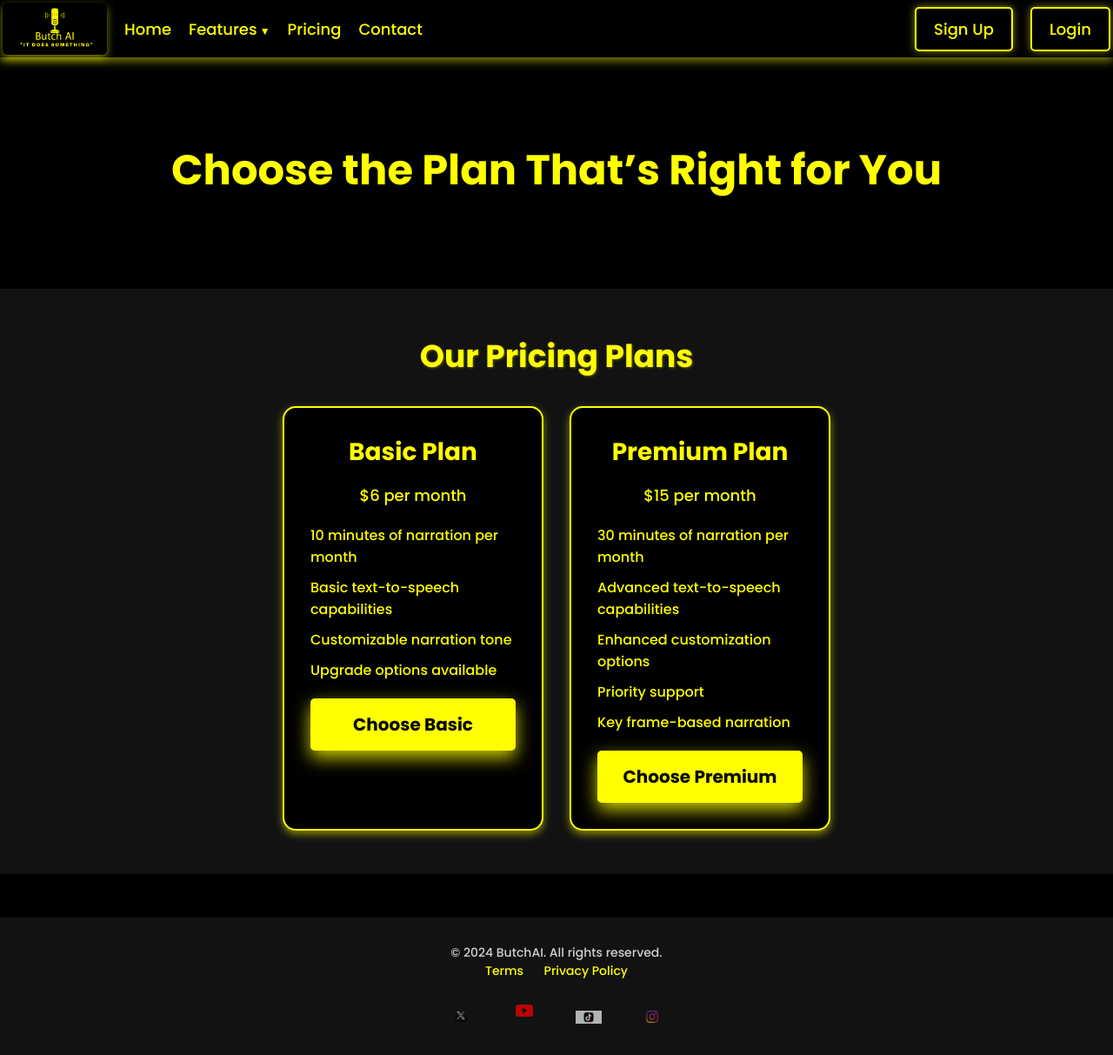
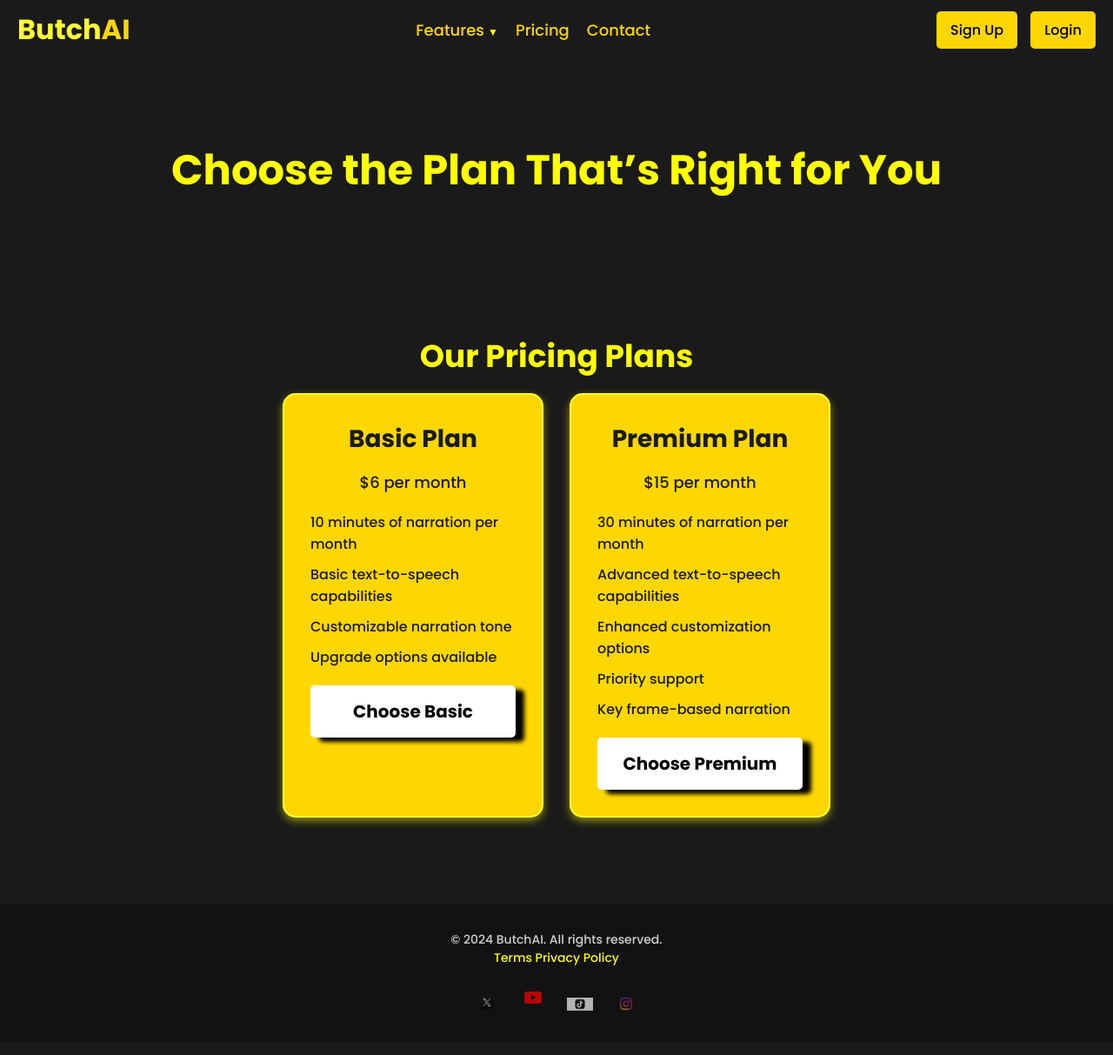
Before and after one commit to jbsam7/ButchAI, a Flask app: page /pricing in a window 1280 px wide. Shown: the whole page at 87% size. After the commit the page ends 1162 px from the top, so only its background shows below. Run offline with Flask 3, Linux system fonts and the light colour scheme.

```diff
--- a/templates/pricing.html
+++ b/templates/pricing.html
@@ -15,7 +14,7 @@
         }
 
         html, body {
-            background-color: black;
+            background-color: #1a1a1a;
             color: yellow;
             font-family: 'Poppins', sans-serif;
             margin: 0;
@@ -25,162 +24,120 @@
             position: relative;
         }
 
-        /* Header Styles */
+        /* Header */
         header {
             display: flex;
-            justify-content: space-between; /* Space between left and right sections */
+            justify-content: space-between;
             align-items: center;
-            padding: 3px;
+            padding: 10px 20px;
             position: fixed;
             top: 0;
             width: 100%;
-            background-color: rgba(0, 0, 0, 0.9); /* Semi-transparent for better visibility */
-            box-shadow: 0 4px 10px rgba(255, 255, 0, 0.5);
             z-index: 1000;
+            background-color: #1a1a1a;
+            transition: background-color 0.3s ease, box-shadow 0.3s ease;
         }
 
-        /* Left Section: Logo and Navigation Links */
-        .left-section {
-            display: flex;
-            align-items: center;
-            gap: 20px;
+        .logo-text {
+            font-size: 32px;
+            font-weight: 700;
+            color: #FFFF31;
         }
 
-        /* Logo Styling */
-        .logo {
-            height: 60px;
-            width: auto;
-            transition: box-shadow 0.3s ease-in-out;
-            border-radius: 6px;
-            box-shadow: 0 4px 10px rgba(255, 255, 0, 0.5);
+        .logo-text .ai {
+            color: #FFD700;
         }
 
-        .logo:hover {
-            box-shadow: 0 0 30px rgba(255, 255, 0, 1);
+        .nav-links-left {
+            display: flex;
+            gap: 20px;
+            align-items: center;
         }
 
-        /* Navigation Links Containers */
-        .nav-links-left, .nav-links-right {
-            display: flex;
-            align-items: center;
-            gap: 20px;
-        }
-
-        /* Left Navigation Links */
         .nav-links-left a {
-            color: yellow;
+            color: #FFD700;
             text-decoration: none;
             font-size: 18px;
-            transition: color 0.3s;
         }
 
         .nav-links-left a:hover {
             color: rgba(255, 255, 0, 0.8);
         }
 
-        /* Dropdown Menu */
         .dropdown {
             position: relative;
-        }
-
-        .dropdown > a::after {
-            content: " ▼";
-            font-size: 12px;
         }
 
         .dropdown-content {
             display: none;
             position: absolute;
-            background-color: black;
-            min-width: 150px;
-            box-shadow: 0 4px 8px rgba(255, 255, 0, 0.2);
+            background-color: rgba(0, 0, 0, 0.8);
+            min-width: 200px;
+            box-shadow: 0 8px 16px rgba(255, 255, 0, 0.3);
             z-index: 1;
-            text-align: left;
             border-radius: 8px;
         }
 
         .dropdown-content a {
-            color: yellow;
-            padding: 10px;
+            color: #FFD700;
+            padding: 12px 16px;
             text-decoration: none;
             display: block;
             font-size: 16px;
-            transition: background-color 0.3s ease;
-        }
-
-        .dropdown-content a:hover {
-            background-color: rgba(255, 255, 0, 0.2);
-            color: white;
         }
 
         .dropdown:hover .dropdown-content {
             display: block;
         }
 
-        /* Right Navigation Links (Sign Up and Login) */
+        .dropdown::after {
+            content: " ▼";
+            font-size: 12px;
+        }
+
+        .nav-links-right {
+            display: flex;
+            gap: 15px;
+            align-items: center;
+        }
+
         .nav-links-right a {
-            color: yellow;
+            color: black;
             text-decoration: none;
-            font-size: 18px;
-            padding: 10px 20px;
-            border: 2px solid yellow;
+            padding: 7px 14px;
+            border: 2px solid #FFD700;
             border-radius: 5px;
-            box-shadow: 0 0 10px rgba(255, 255, 0, 0.5);
-            transition: background-color 0.3s, color 0.3s, box-shadow 0.3s;
+            background-color: #FFD700;
         }
 
         .nav-links-right a:hover {
-            background-color: yellow;
+            background-color: #FFFF31;
             color: black;
-            box-shadow: 0 0 20px rgba(255, 255, 0, 0.8);
         }
 
-        /* Hamburger Menu */
+        /* Hide hamburger menu on desktop */
         .hamburger {
-            display: none; /* Hidden by default, shown on mobile via media queries */
-            cursor: pointer;
-            padding: 6px;
-            box-shadow: 0 4px 10px rgba(255, 255, 0, 0.8);
-            border-radius: 4px;
+            display: none;
         }
 
-        .hamburger div {
-            width: 30px;
-            height: 4px;
-            background-color: yellow;
-            margin: 5px 0;
-            border-radius: 2px;
-            box-shadow: 0 2px 5px rgba(255, 255, 0, 0.5);
-        }
-
-        /* Banner Styles */
+        /* Banner */
         .banner {
-            background-color: black; /* Removed the image and gradient */
-            display: flex;
-            align-items: center;
-            justify-content: center; /* Center the text */
-            padding: 100px 20px; /* Increased top padding to accommodate fixed header */
-            margin-top: 60px; /* Adjusted to prevent overlap with fixed header */
-            flex-direction: column;
+            background-color: #1a1a1a;
+            padding: 100px 20px;
             text-align: center;
+            margin-top: 60px; /* Adjusted for header height */
         }
 
         .banner-text {
             font-size: 48px;
             font-weight: bold;
-            color: yellow; /* Changed to yellow for better contrast */
-            max-width: 90%;
-            overflow: hidden;
-            white-space: nowrap;
-            /* Optional: Add text shadow for better visibility */
-            text-shadow: 2px 2px 4px rgba(0,0,0,0.7);
-            animation: none; /* Removed typing animation for simplicity */
+            color: yellow;
         }
 
         /* Pricing Section */
         .section {
             padding: 50px 20px;
-            background-color: #121212;
+            background-color: #1a1a1a;
             color: yellow;
             text-align: center;
         }
@@ -189,27 +146,25 @@
             font-size: 36px;
             font-weight: 700;
             margin-bottom: 15px;
-            text-shadow: 1px 1px 3px rgba(255, 255, 0, 0.3);
         }
 
         .pricing-table {
             display: flex;
             justify-content: center;
             gap: 30px;
-            margin-top: 30px;
-            flex-wrap: wrap; /* Allow wrapping on smaller screens */
+            flex-wrap: wrap;
         }
 
         .pricing-plan {
-            background-color: black;
-            border: 2px solid yellow;
+            background-color: #FFD700;
+            border: 2px solid #FFFF31;
             border-radius: 15px;
             padding: 30px;
             max-width: 300px;
             text-align: center;
+            width: 100%;
             box-shadow: 0 4px 10px rgba(255, 255, 0, 0.5);
             transition: transform 0.3s, box-shadow 0.3s ease-in-out;
-            width: 100%; /* Make full width on smaller screens */
         }
 
         .pricing-plan:hover {
@@ -220,11 +175,13 @@
         .pricing-plan h3 {
             font-size: 28px;
             margin-bottom: 15px;
+            color: #1a1a1a;
         }
 
         .pricing-plan p {
             font-size: 18px;
             margin-bottom: 20px;
+            color: #1a1a1a;
         }
 
         .pricing-plan ul {
@@ -232,34 +189,32 @@
             padding: 0;
             font-size: 16px;
             margin-bottom: 20px;
-            text-align: left; /* Align list items to the left */
+            text-align: left;
+            color: #1a1a1a;
         }
 
         .pricing-plan ul li {
             margin-bottom: 10px;
         }
 
-        /* Updated CTA Button Styles */
         .cta-button {
-            display: block; /* Make the button a block element */
-            width: 100%; /* Occupy full width of the container */
-            background-color: yellow;
+            display: block;
+            width: 100%;
+            background-color: white;
             color: black;
-            padding: 15px 0; /* Adjusted padding: top and bottom only */
+            padding: 15px 0;
             text-decoration: none;
             font-size: 20px;
             font-weight: bold;
             border-radius: 5px;
-            box-shadow: 0px 8px 20px rgba(255, 255, 0, 0.8);
-            transition: background-color 0.3s ease, box-shadow 0.3s ease;
+            box-shadow: 10px 5px 5px black;
         }
 
         .cta-button:hover {
-            background-color: #ffeb3b;
-            box-shadow: 0px 12px 30px rgba(255, 255, 0, 1);
+            background-color: #FFFF31;
         }
 
-        /* Footer Styles */
+        /* Footer */
         footer {
             background-color: #121212;
             color: rgba(255, 255, 255, 0.8);
@@ -267,13 +222,11 @@
             text-align: center;
             font-size: 14px;
             margin-top: 50px;
-            width: 100%;
         }
 
         footer a {
             color: yellow;
             text-decoration: none;
-            margin: 0 10px;
         }
 
         footer a:hover {
@@ -369,14 +309,10 @@
 <body>
     <!-- Header -->
     <header>
-        <!-- Left Section: Logo and Navigation Links -->
-        <div class="left-section">
-            <!-- Logo -->
-            <img src="{{ url_for('static', filename='images/logobaby.png') }}" alt="ButchAI Logo" class="logo">
-
-            <!-- Left Navigation Links -->
+        <div class="logo-text">
+            Butch<span class="ai">AI</span>
+        </div>
         <div class="nav-links-left">
-                <a href="/">Home</a>
             <div class="dropdown">
                 <a href="#">Features</a>
                 <div class="dropdown-content">
@@ -460,19 +389,11 @@
         </div>
     </footer>
 
-    <!-- JavaScript for Hamburger Menu Toggle -->
     <script>
         function toggleMenu() {
             const header = document.querySelector('header');
             header.classList.toggle('menu-open');
         }
-
-        // Allow toggling menu with keyboard (Enter key)
-        document.querySelector('.hamburger').addEventListener('keypress', function(event) {
-            if (event.key === 'Enter') {
-                toggleMenu();
-            }
-        });
     </script>
 </body>
 </html>
```
Also changed, not shown: other parts of templates/pricing.html (+20 -41 lines). Lines whose indentation alone changed are shown as unchanged.
